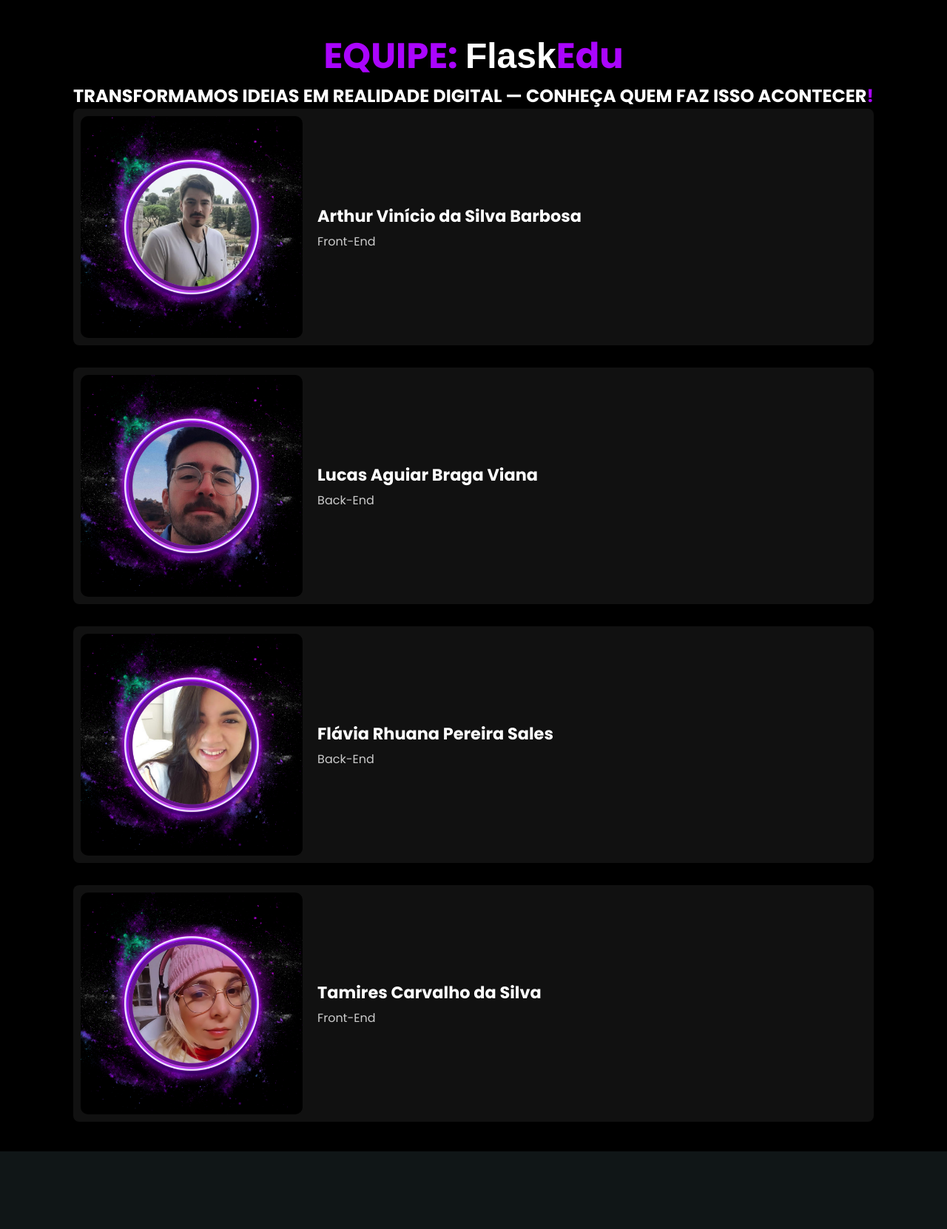
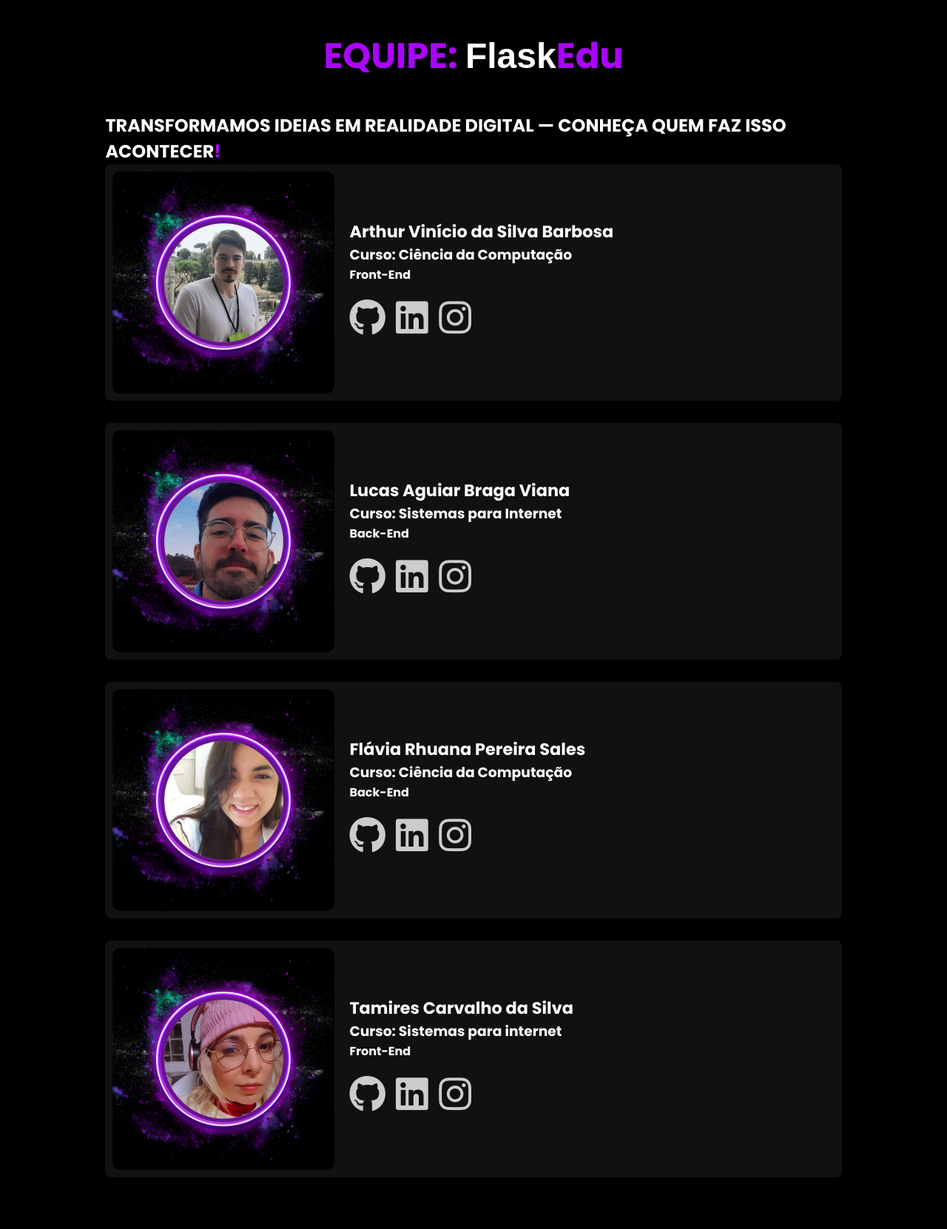
Before and after one commit to carvalhotamires/FlaskEdu, a Flask app: page /equipe in a window 1280 px wide. Shown: the part 212-1874 px from the top of the page at 74% size. Before the commit the page ends 1769 px from the top, so only its background shows below. Run offline with Flask 3, Linux system fonts and the light colour scheme.

Commit message:
Foram incluídos ícones do GitHub, LinkedIn e Instagram para cada membro da equipe. Os links direcionam para os respectivos perfis, e o estilo foi ajustado com:  Tamanho proporcional dos ícones  Margens e espaçamento lateral  Alinhamento responsivo com o restante do conteúdo  Cores adaptadas com hover para melhor usabilidade
Co-Authored-By: Arthur Barbosa <artvsb@outlook.com>
Co-Authored-By: Flávia Rhuana <198675594+flaviarhuana@users.noreply.github.com>
Co-Authored-By: Lucas Aguiar <203916262+llucasaguiar@users.noreply.github.com>

```diff
--- a/templates/base.html
+++ b/templates/base.html
@@ -10,6 +10,7 @@
 <link rel="preconnect" href="https://fonts.gstatic.com" crossorigin>
 <link href="https://fonts.googleapis.com/css2?family=Poppins:ital,wght@0,100;0,200;0,300;0,400;0,500;0,600;0,700;0,800;0,900;1,100;1,200;1,300;1,400;1,500;1,600;1,700;1,800;1,900&display=swap" rel="stylesheet">
     <!--GOOGLE FONTS - FIM-->
+    <link rel="stylesheet" href="https://cdnjs.cloudflare.com/ajax/libs/font-awesome/6.5.0/css/all.min.css">
 <link rel="stylesheet" href="{{ url_for('static', filename='perguntas.css') }}">
     <link rel="stylesheet" href="{{ url_for('static', filename='header.css') }}">
     <link rel="stylesheet" href="{{ url_for('static', filename='equipe.css') }}">
--- a/templates/equipe.html
+++ b/templates/equipe.html
@@ -4,6 +4,10 @@
 
 {% block conteudo %}
 <style>
+    .conteudo {
+    padding:40px 4%;
+    padding-bottom:30px;
+    }
     .flex{
     display:flex;
     }
@@ -43,10 +47,35 @@
   font-size: 1.4rem;
 }
 
-.membro .info h4 {
-  margin: 5px 0 0 0;
+.membro .info h4 h3 {
+  margin: 20px 0 0 0;
   font-weight: 400;
   color: #ccc;
+}
+  .social-icons a.github {
+  color: #8a2be2; /* GitHub - cinza escuro */
+}
+
+.social-icons a.linkedin {
+  color: #8a2be2; /* LinkedIn - azul */
+}
+
+.social-icons a.instagram {
+  color: #8a2be2; /* Instagram - rosa */
+}
+    .social-icons {
+  margin-top: 10px;
+}
+
+.social-icons a {
+  color: #ccc;
+  margin-right: 10px;
+  font-size: 50px;
+  transition: color 0.3s ease;
+}
+
+.social-icons a:hover {
+  color: #8a2be2; /* ou outra cor de destaque */
 }
 </style>
   <main>
@@ -56,7 +85,7 @@
     <div class="flex">
         <div class="txt-topo-site">
 <h1><span>EQUIPE: </span> Flask<span>Edu</span> </h1>
-            <div class="img-logo">
+            <div class="conteudo">
 
             <h2><p style="text-transform: uppercase;">Transformamos ideias em realidade digital — conheça quem faz isso acontecer<span>!</span></p></h2>
 
@@ -65,28 +94,61 @@
             <img src="/static/images/equipe%201.png" alt="Arthur">
                 <div class="info">
             <h2>Arthur Vinício da Silva Barbosa</h2>
+                    <h3>Curso: Ciência da Computação</h3>
             <h4>Front-End</h4>
+
+                        <div class="social-icons">
+                            <a href="https://github.com/carvalhotamires" target="_blank"><i class="fab fa-github"></i></a>
+                            <a href="https://linkedin.com/in/carvalho-tamires" target="_blank"><i class="fab fa-linkedin"></i></a>
+                            <a href="https://instagram.com/tamiresc.s" target="_blank"><i class="fab fa-instagram"></i></a>
+
+                        </div>
                      </div><!--membro1-->
                  </div><!--membro1-->
                 <div class="membro">
             <img src="/static/images/equipe%202.png" alt="Lucas">
                     <div class="info">
             <h2>Lucas Aguiar Braga Viana</h2>
+                        <h3>Curso: Sistemas para Internet</h3>
             <h4>Back-End</h4>
+                        <div class="social-icons">
+                            <a href="https://github.com/artvsb" target="_blank"><i class="fab fa-github"></i></a>
+                            <a href="https://linkedin.com/in/carvalho-tamires" target="_blank"><i class="fab fa-linkedin"></i></a>
+                            <a href="https://instagram.com/tamiresc.s" target="_blank"><i class="fab fa-instagram"></i></a>
+
+                        </div>
                         </div><!--membro1-->
                  </div><!--membro1-->
+
             <div class="membro">
+
             <img src="/static/images/equipe%203.png" alt="Flávia">
+
             <div class="info">
             <h2>Flávia Rhuana Pereira Sales</h2>
+                <h3>Curso: Ciência da Computação</h3>
             <h4>Back-End</h4>
+
+                        <div class="social-icons">
+                            <a href="https://github.com/flaviarhuana" target="_blank"><i class="fab fa-github"></i></a>
+                            <a href="https://linkedin.com/in/carvalho-tamires" target="_blank"><i class="fab fa-linkedin"></i></a>
+                            <a href="https://instagram.com/tamiresc.s" target="_blank"><i class="fab fa-instagram"></i></a>
+
+                        </div>
             </div><!--membro1-->
                  </div><!--membro1-->
             <div class="membro">
             <img src="/static/images/equipe.png" alt="Tamires">
                 <div class="info">
             <h2> Tamires Carvalho da Silva</h2>
+                    <h3>Curso: Sistemas para internet</h3>
             <h4>Front-End</h4>
+
+                        <div class="social-icons">
+                           <a href="https://github.com/carvalhotamires" target="_blank"><i class="fab fa-github"></i></a>
+                            <a href="https://linkedin.com/in/carvalho-tamires" target="_blank"><i class="fab fa-linkedin"></i></a>
+                            <a href="https://instagram.com/tamiresc.s" target="_blank"><i class="fab fa-instagram"></i></a>
+                        </div>
              </div><!--membro1-->
                  </div><!--membro1-->
     </div> <!--interface-->
--- a/templates/glossario.html
+++ b/templates/glossario.html
@@ -65,6 +65,7 @@
                         </button>
                 </div>
 
+
             </td>
         </tr>
         {% endfor %}
```
